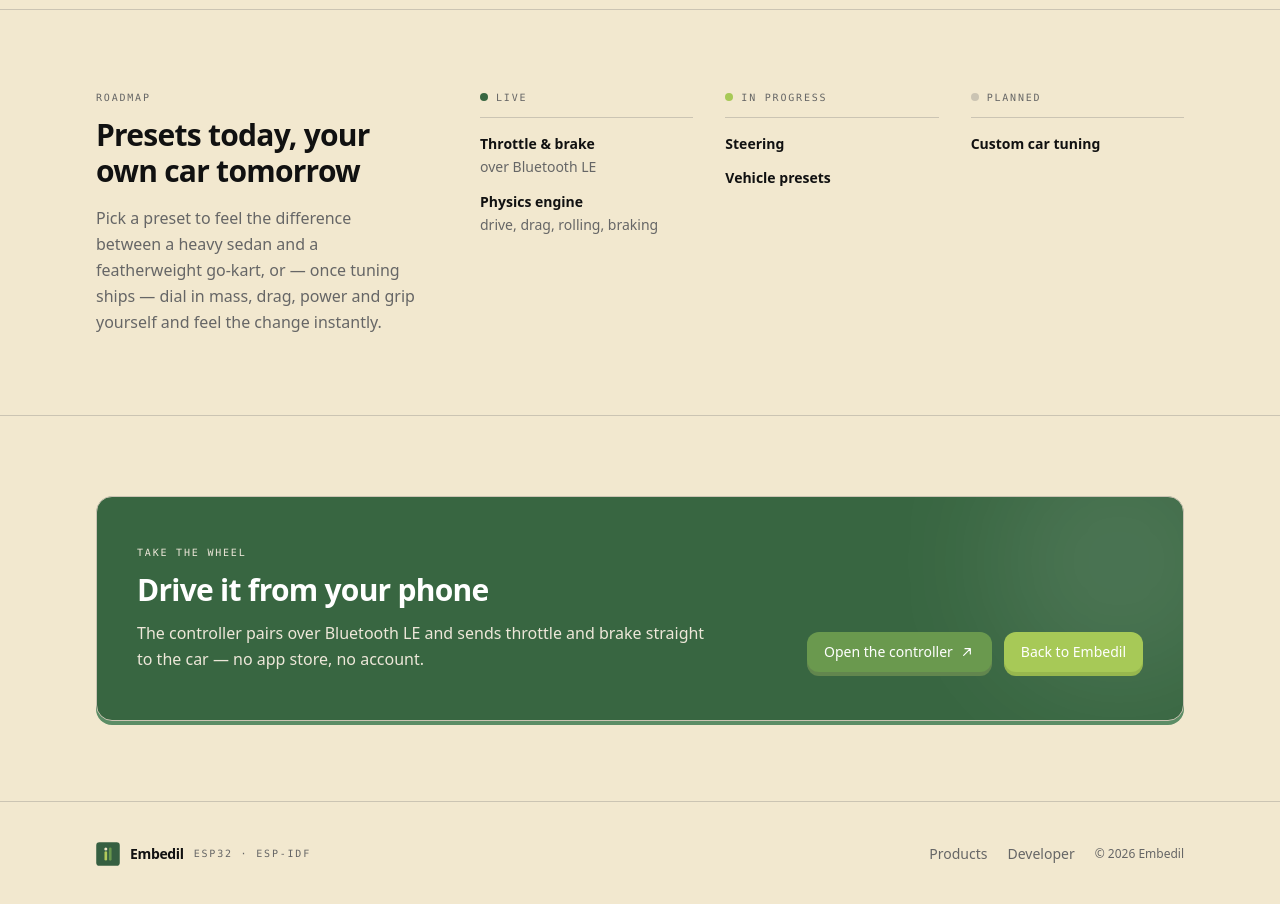
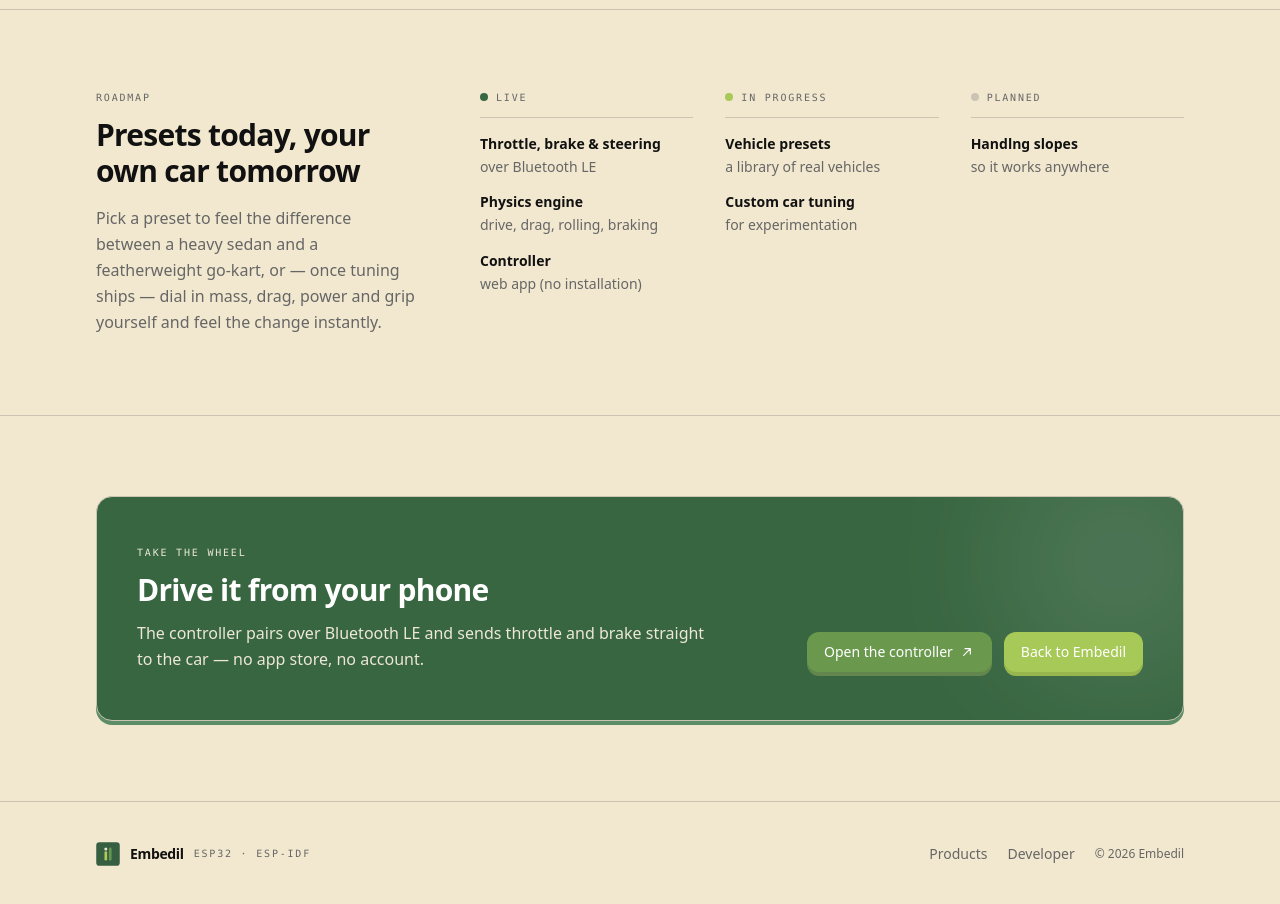
Before and after one commit to embedil/embedil.github.io, a Next.js app: page /simulcar in a window 1280 px wide. Shown: the part 1620-2524 px from the top of the page. Built offline with nearby package versions, Linux system fonts and the light colour scheme.

Commit message:
update status

```diff
--- a/app/simulcar/page.tsx
+++ b/app/simulcar/page.tsx
@@ -53,19 +53,29 @@ const STATUSES: Status[] = [
     state: "Live",
     pip: "bg-surface",
     items: [
-      { title: "Throttle & brake", note: "over Bluetooth LE" },
+      { title: "Throttle, brake & steering", note: "over Bluetooth LE" },
       { title: "Physics engine", note: "drive, drag, rolling, braking" },
+      { title: "Controller", note: "web app (no installation)" },
     ],
   },
   {
     state: "In progress",
     pip: "bg-button-secondary animate-pulse",
-    items: [{ title: "Steering" }, { title: "Vehicle presets" }],
+    items: [
+      {
+        title: "Vehicle presets",
+        note: "a library of real vehicles",
+      },
+      {
+        title: "Custom car tuning",
+        note: "for experimentation",
+      },
+    ],
   },
   {
     state: "Planned",
     pip: "bg-line",
-    items: [{ title: "Custom car tuning" }],
+    items: [{ title: "Handlng slopes", note: "so it works anywhere" }],
   },
 ];
 
```
